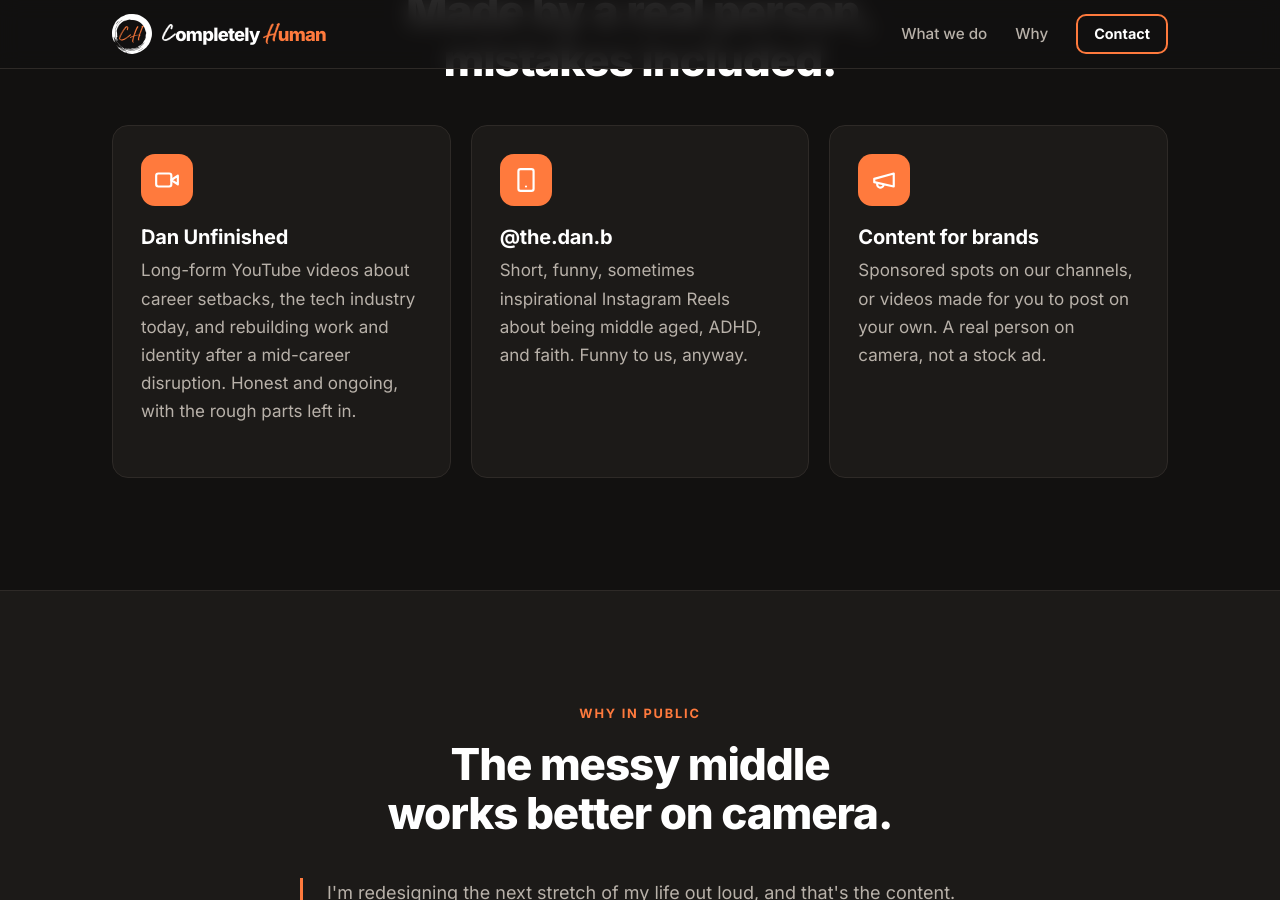
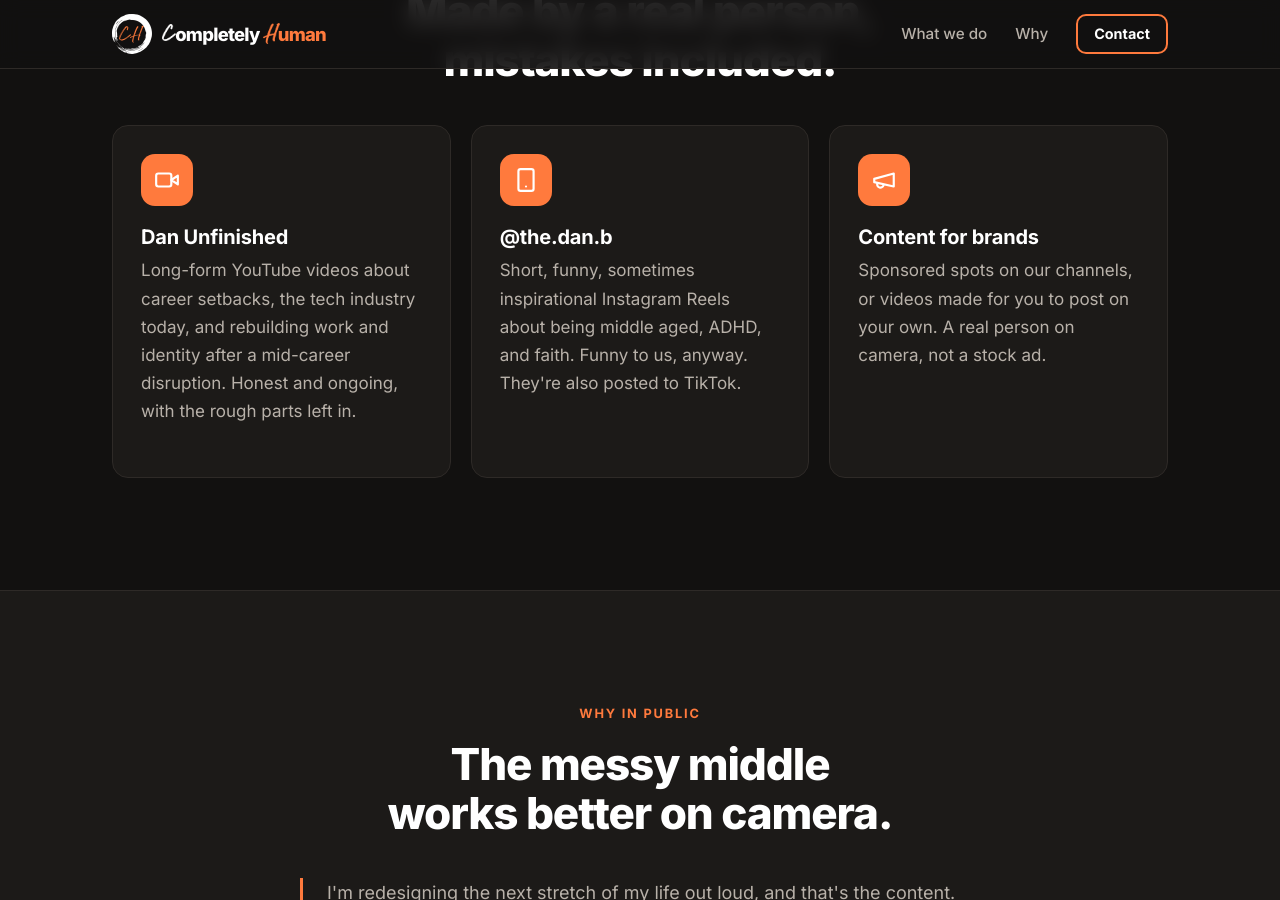
Before and after one commit to dbough/becompletelyhuman.com, a Jekyll site: the page built from content-creation/index.html, in a window 1280 px wide and 900 px high, scrolled down 955 px. Built offline with Jekyll 4.4.1, drawn with Linux system fonts in a browser that asks for light colours.

Commit message:
Mention TikTok as a cross-post of the Reels
TikTok is small and carries the same Reels, so it gets a one-line mention
on the Instagram card and the Content Creation page, with no numbers.

Co-Authored-By: Claude Sonnet 5.5 <noreply@anthropic.com>
Claude-Session: https://claude.ai/code/session_01FtJnZsYneABPk6sxffEzGe

```diff
--- a/_data/mediakit.yml
+++ b/_data/mediakit.yml
@@ -80,7 +80,8 @@ channels:
         value: 22K
     note: >-
       Short, funny, sometimes inspirational Reels about being middle aged,
-      ADHD, and faith. Nearly all views are Reels.
+      ADHD, and faith. Nearly all views are Reels. They're also posted to
+      TikTok at the same handle.
     context: >-
       A small account that's growing fast, up from about 210 followers a
       month ago. 96% of views come from people who don't follow yet.
--- a/content-creation/index.html
+++ b/content-creation/index.html
@@ -52,7 +52,7 @@ noindex: true
         <li class="card">
           <span class="card__icon" aria-hidden="true">{% include icon.html name="smartphone" %}</span>
           <h3 class="card__title">@the.dan.b</h3>
-          <p class="card__text">Short, funny, sometimes inspirational Instagram Reels about being middle aged, ADHD, and faith. Funny to us, anyway.</p>
+          <p class="card__text">Short, funny, sometimes inspirational Instagram Reels about being middle aged, ADHD, and faith. Funny to us, anyway. They're also posted to TikTok.</p>
         </li>
         <li class="card">
           <span class="card__icon" aria-hidden="true">{% include icon.html name="megaphone" %}</span>
```
Also changed, not shown: CLAUDE.md (+1 -1 lines).
